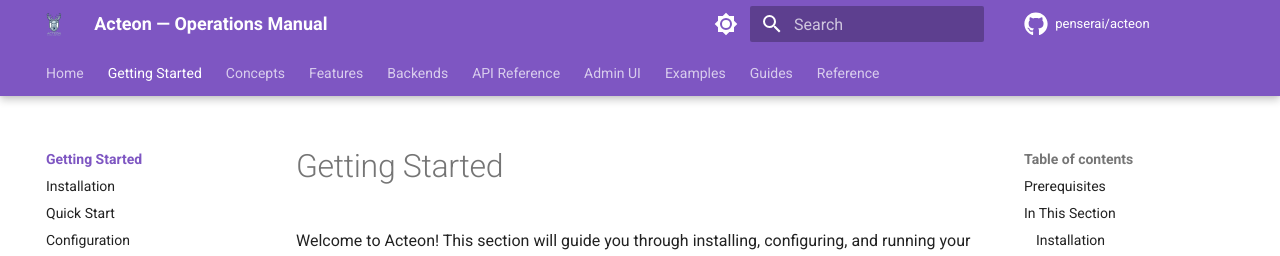
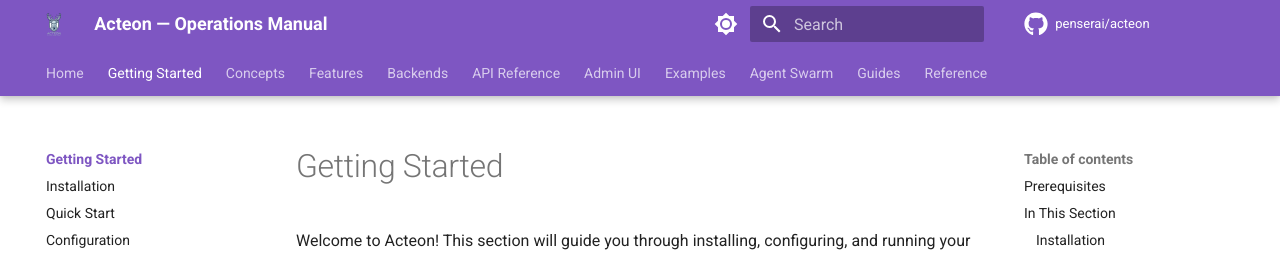
Before and after one commit to penserai/acteon, an MkDocs documentation site: the page built from docs/book/getting-started/index.md, in a window 1280 px wide. Shown: the top 256 px of the page. Built offline with MkDocs 1.6.1 and Material for MkDocs 9.7.7, drawn with Linux system fonts in a browser that asks for light colours; comment, search, counter and statistics services are not loaded.

Commit message:
docs: add Agent Swarm to mkdocs nav as top-level section
The agent-swarm.md page existed but was missing from the mkdocs.yml
nav tree, so it never appeared in the GitHub Pages site navigation.
Added as its own top-level tab separate from the Acteon core features.

Co-Authored-By: Claude Opus 4.6 (1M context) <noreply@anthropic.com>

```diff
--- a/mkdocs.yml
+++ b/mkdocs.yml
@@ -168,6 +168,8 @@ nav:
     - Basic Usage: examples/basic-usage.md
     - Advanced Patterns: examples/advanced-patterns.md
     - Simulation & Testing: examples/simulation.md
+  - Agent Swarm:
+    - Orchestrator: features/agent-swarm.md
   - Guides:
     - guides/index.md
     - AI Agent Swarm Coordination: guides/agent-swarm-coordination.md
```
